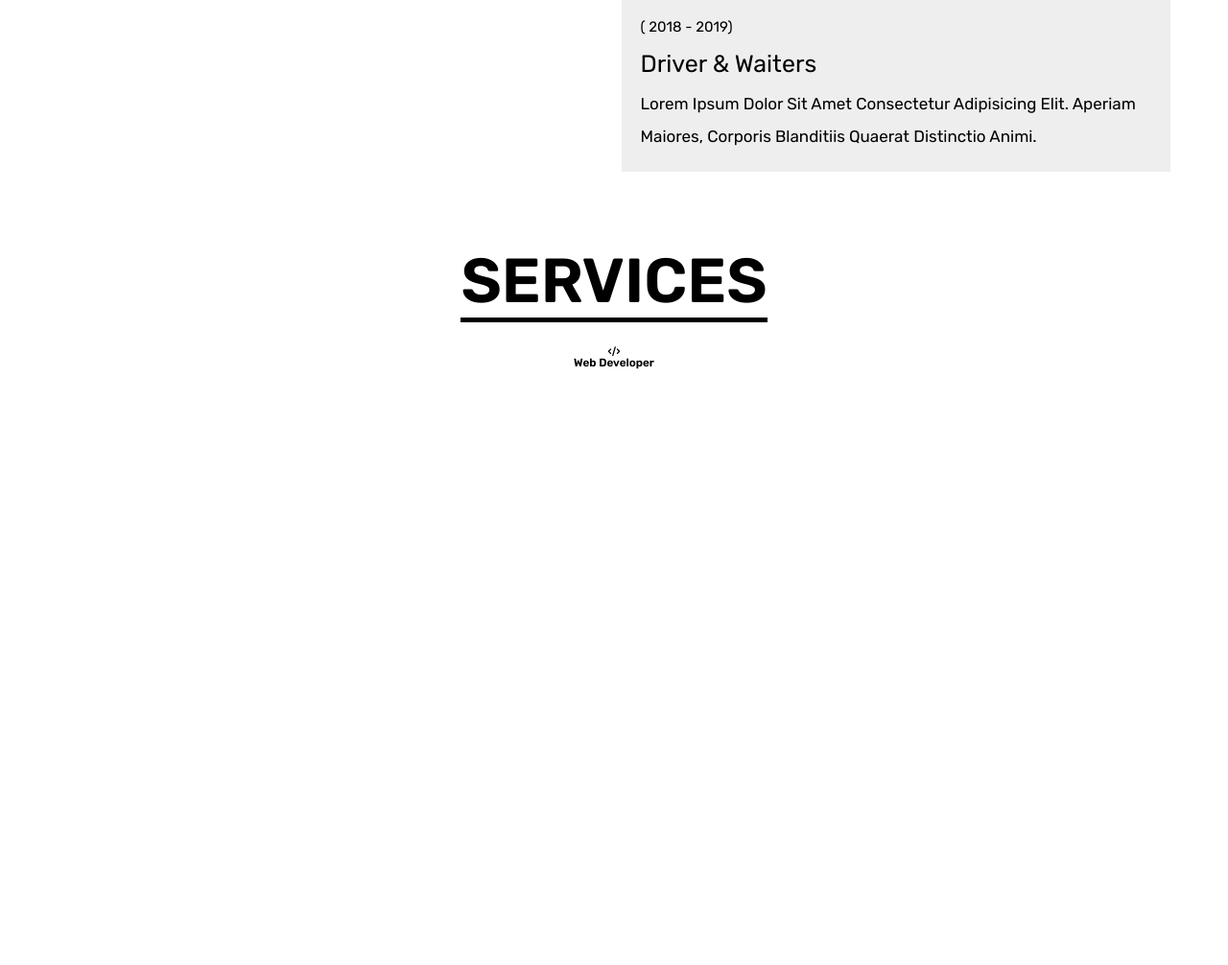
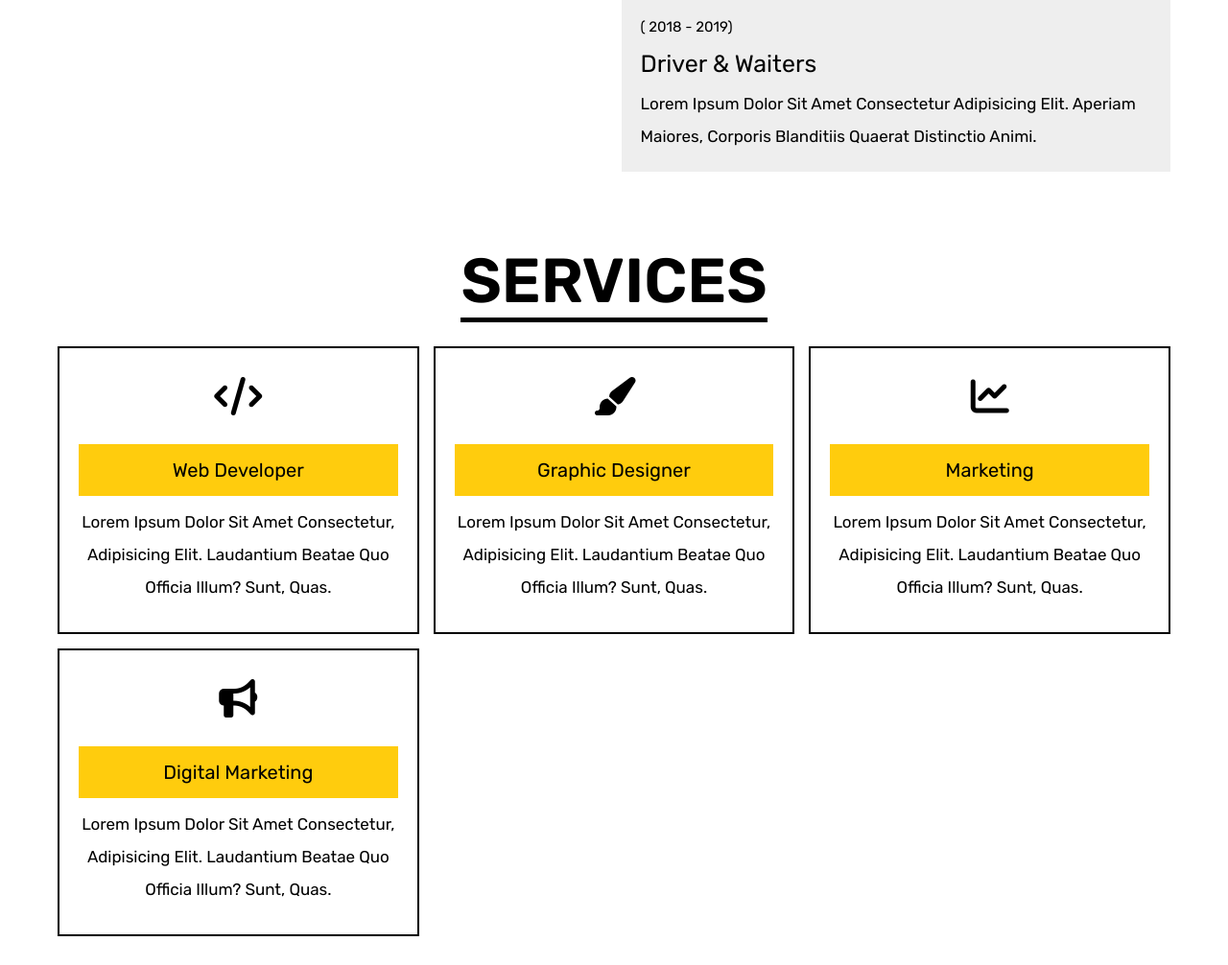
Before and after one commit to EkoSusant/cv-depot, a PHP site: page / in a window 1280 px wide. Shown: the part 2599-3605 px from the top of the page at 96% size. Before the commit the page ends 2984 px from the top, so only its background shows below. Run offline with PHP 8.4, Linux system fonts and the light colour scheme.

Commit message:
add service

```diff
--- a/css/style.css
+++ b/css/style.css
@@ -274,7 +274,42 @@ section {
   font-size: 1.7rem;
   line-height: 2;
 }
+.services .box-container {
+  display: grid;
+  grid-template-columns: repeat(auto-fit, minmax(30rem, 1fr));
+  gap: 1.5rem;
+  align-items: flex-start;
+}
 
+.services .box-container .box {
+  padding: 3rem 2rem;
+  border: var(--border-light);
+}
+.services .box-container .box i {
+  font-size: 4rem;
+  margin-bottom: 2rem;
+}
+
+.services .box-container .box h3 {
+  margin: 1rem 0;
+  font-size: 2rem;
+  padding: 1.5rem;
+  background-color: var(--yellow);
+  font-weight: normal;
+}
+.services .box-container .box p {
+  line-height: 2;
+  font-size: 1.7rem;
+}
+.services .box-container .box:hover {
+  background-color: var(--black);
+}
+.services .box-container .box:hover i {
+  color: var(--white);
+}
+.services .box-container .box:hover p {
+  color: var(--white);
+}
 /* media queries */
 @media (max-width: 991px) {
   html {
--- a/index.html
+++ b/index.html
@@ -156,6 +156,34 @@
         <div class="box">
           <i class="fas fa-code"></i>
           <h3>web developer</h3>
+          <p>
+            Lorem ipsum dolor sit amet consectetur, adipisicing elit. Laudantium
+            beatae quo officia illum? Sunt, quas.
+          </p>
+        </div>
+        <div class="box">
+          <i class="fas fa-paint-brush"></i>
+          <h3>graphic designer</h3>
+          <p>
+            Lorem ipsum dolor sit amet consectetur, adipisicing elit. Laudantium
+            beatae quo officia illum? Sunt, quas.
+          </p>
+        </div>
+        <div class="box">
+          <i class="fas fa-chart-line"></i>
+          <h3>marketing</h3>
+          <p>
+            Lorem ipsum dolor sit amet consectetur, adipisicing elit. Laudantium
+            beatae quo officia illum? Sunt, quas.
+          </p>
+        </div>
+        <div class="box">
+          <i class="fas fa-bullhorn"></i>
+          <h3>digital marketing</h3>
+          <p>
+            Lorem ipsum dolor sit amet consectetur, adipisicing elit. Laudantium
+            beatae quo officia illum? Sunt, quas.
+          </p>
         </div>
       </div>
     </section>
```
